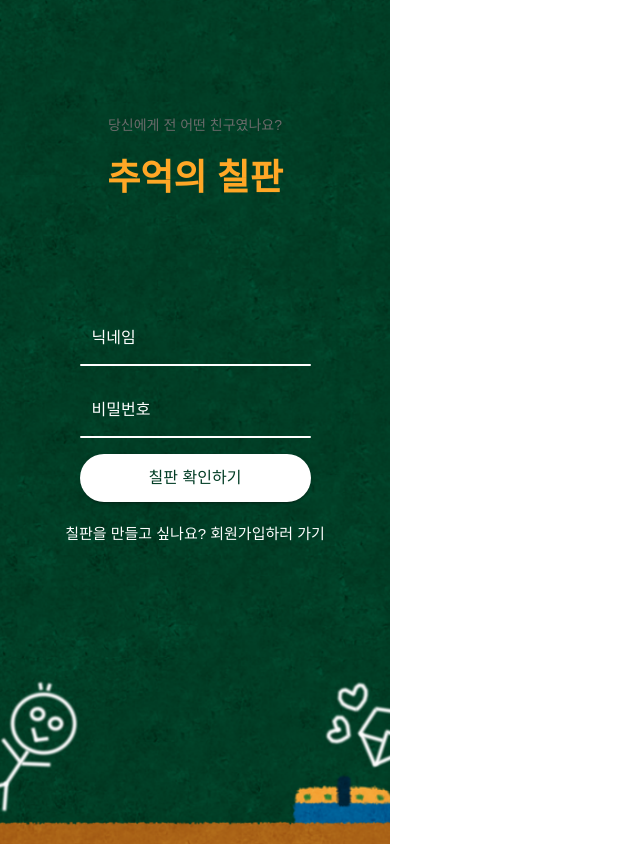
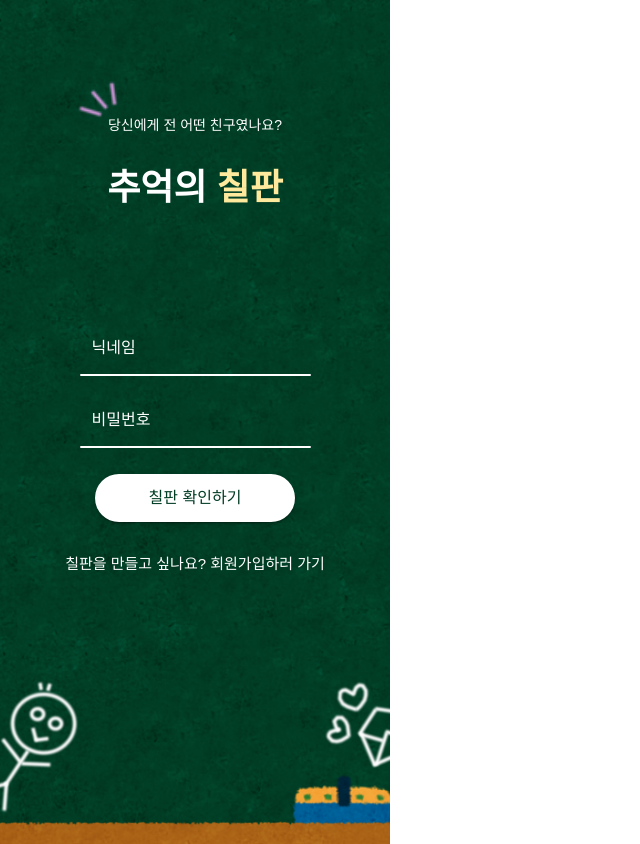
Before and after one commit to memory-page/memory-page-frontend, a React (Vite) app: page /login in a window 1280 px wide. Shown: the whole page, without its empty margins (0-640 px from the left). Built offline with nearby package versions, Linux system fonts and the light colour scheme.

Commit message:
feat: Title 중복 사용으로 컴포넌트화, 로그인 페이지 디자인 완료

```diff
--- /dev/null
+++ b/src/components/Title.tsx
@@ -0,0 +1,56 @@
+import React from "react";
+import styled from "styled-components";
+import stickerImg from "../assets/sticker.png"
+
+const Title: React.FC = () => {
+	return (
+			<Header>
+        <SubtitleContainer>
+          <Sticker src={stickerImg} alt="스티커 이미지" />
+          <Subtitle>당신에게 전 어떤 친구였나요?</Subtitle>
+        </SubtitleContainer>
+        <MainTitle>
+          <WhiteText>추억의</WhiteText> <HighlightText>칠판</HighlightText>
+        </MainTitle>
+			</Header>
+	);
+};
+
+const Header = styled.div`
+  margin: 100px;
+    text-align: center;
+`;
+
+const MainTitle = styled.h1`
+  font-size: 36px;
+  color: #ffa726; /* 제목 색상 */
+  margin: 10px 0;
+`;
+
+const WhiteText = styled.span`
+  color: white; /* 흰색 텍스트 */
+`;
+
+const HighlightText = styled.span`
+  color: #FFE99C; /* 칠판 색상 */
+`;
+
+const SubtitleContainer = styled.div`
+  position: relative; /* 스티커를 Subtitle 위에 겹치게 하기 위해 relative 설정 */
+  display: inline-block; /* 콘텐츠 크기에 맞게 크기를 조정 */
+`;
+
+const Subtitle = styled.p`
+  font-size: 14px;
+  font-weight: 400;
+`;
+
+const Sticker = styled.img`
+  position: absolute;
+  top: -20px; /* 적절히 조정 */
+  left: -30px; /* 적절히 조정 */
+  width: 40px; /* 이미지 크기 조정 */
+  height: auto;
+`;
+
+export default Title;
--- a/src/pages/Auth/LoginPage.tsx
+++ b/src/pages/Auth/LoginPage.tsx
@@ -3,14 +3,12 @@ import styled from "styled-components";
 import { Link } from "react-router-dom";
 import LoginForm from "./components/LoginForm";
 import backgroundImg from "../../assets/background.png";
+import Title from "../../components/Title"
 
 const LoginPage: React.FC = () => {
 	return (
 		<LoginContainer>
-			<Header>
-        <Subtitle>당신에게 전 어떤 친구였나요?</Subtitle>
-        <Title>추억의 칠판</Title>
-			</Header>
+      <Title/>
 			<LoginForm />
 			<Footer>
 				<StyledLink to="/findid">칠판을 만들고 싶나요? 회원가입하러 가기</StyledLink>
@@ -33,25 +31,6 @@ const LoginContainer = styled.div`
     background-repeat: no-repeat;
 `;
 
-const Header = styled.div`
-  margin: 100px;
-    text-align: center;
-`;
-
-const Title = styled.h1`
-  font-size: 36px;
-  font-weight: bold;
-  color: #ffa726; /* 제목 색상 */
-  margin: 10px 0;
-`;
-
-const Subtitle = styled.p`
-  font-size: 14px;
-  font-weight: 400;
-  color: #6b6b6b;
-`;
-
-
 const Footer = styled.div`
     font-size: 15px;
     text-align: center;
--- a/src/pages/Auth/components/LoginForm.tsx
+++ b/src/pages/Auth/components/LoginForm.tsx
@@ -1,7 +1,6 @@
 import React, { useState, FormEvent } from "react";
 import styled from "styled-components";
-import HighlightOffOutlinedIcon from "@mui/icons-material/HighlightOffOutlined";
-import { Button, IconButton, TextField } from "@mui/material";
+import { Button, TextField } from "@mui/material";
 
 const LoginForm: React.FC = () => {
   const [id, setId] = useState("");
@@ -34,7 +33,7 @@ const LoginForm: React.FC = () => {
           onChange={(e) => setPassword(e.target.value)}
         />
       </TextFieldContainer>
-      <SubmitButton variant="contained" type="submit">
+      <SubmitButton variant="contained" type="button" onClick={()=>{}}>
         칠판 확인하기
       </SubmitButton>
       {loginError && <ErrorText>{loginError}</ErrorText>}
@@ -79,16 +78,17 @@ const LoginTextField = styled(TextField)`
 
 const SubmitButton = styled(Button)`
   && {
+    width: 200px;
+    margin: 10px;
     color: #013C24;
     border-radius: 30px;
-    width: 100%;
     max-width: 350px;
     background: white;
     font-size: 16px;
     padding: 10px;
     text-transform: none;
     &:hover {
-      background: #255080;
+      background: #f0f0f0;
     }
   }
 `;
```
Also changed, not shown: src/assets/sticker.png (added).
